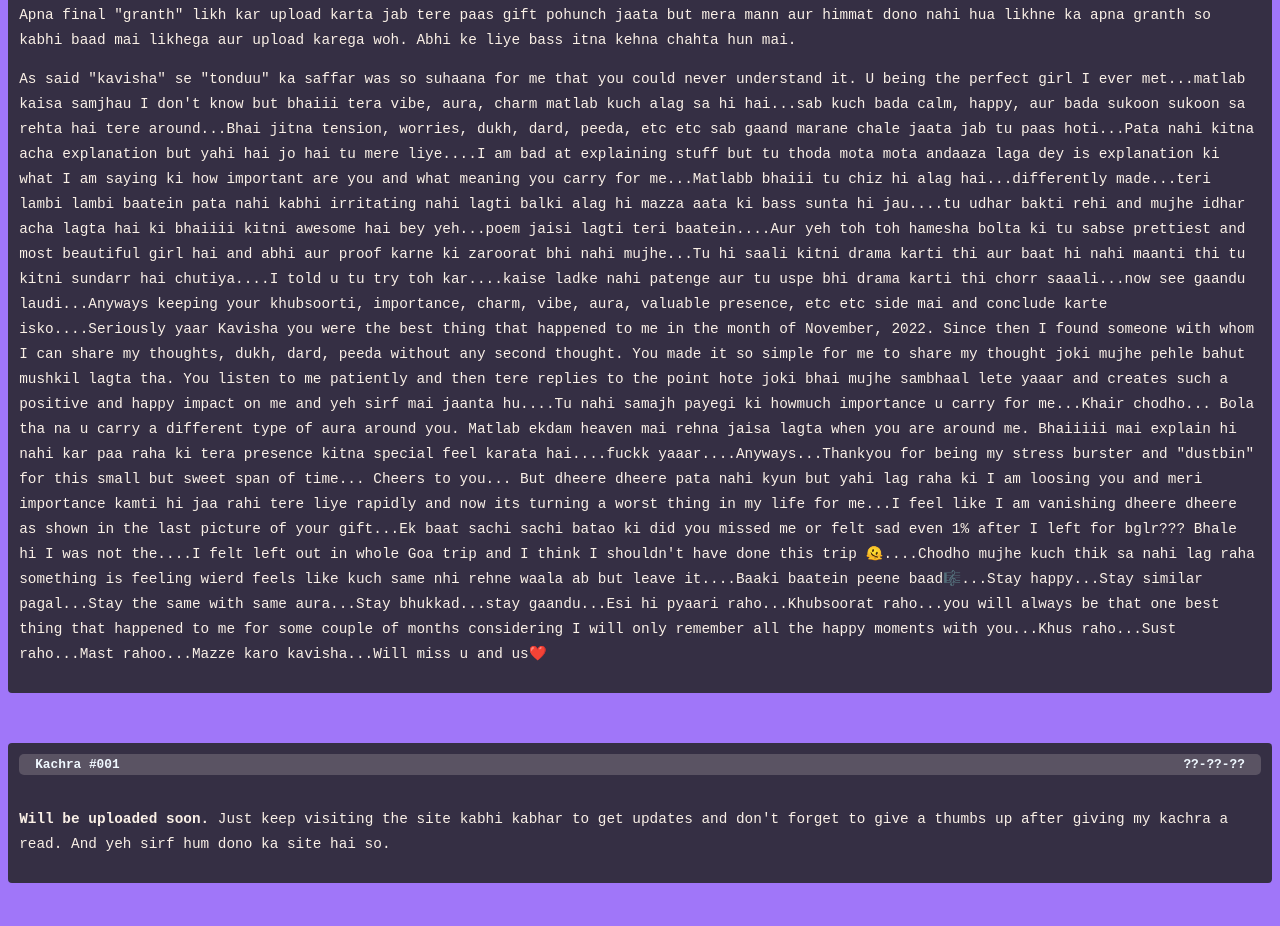
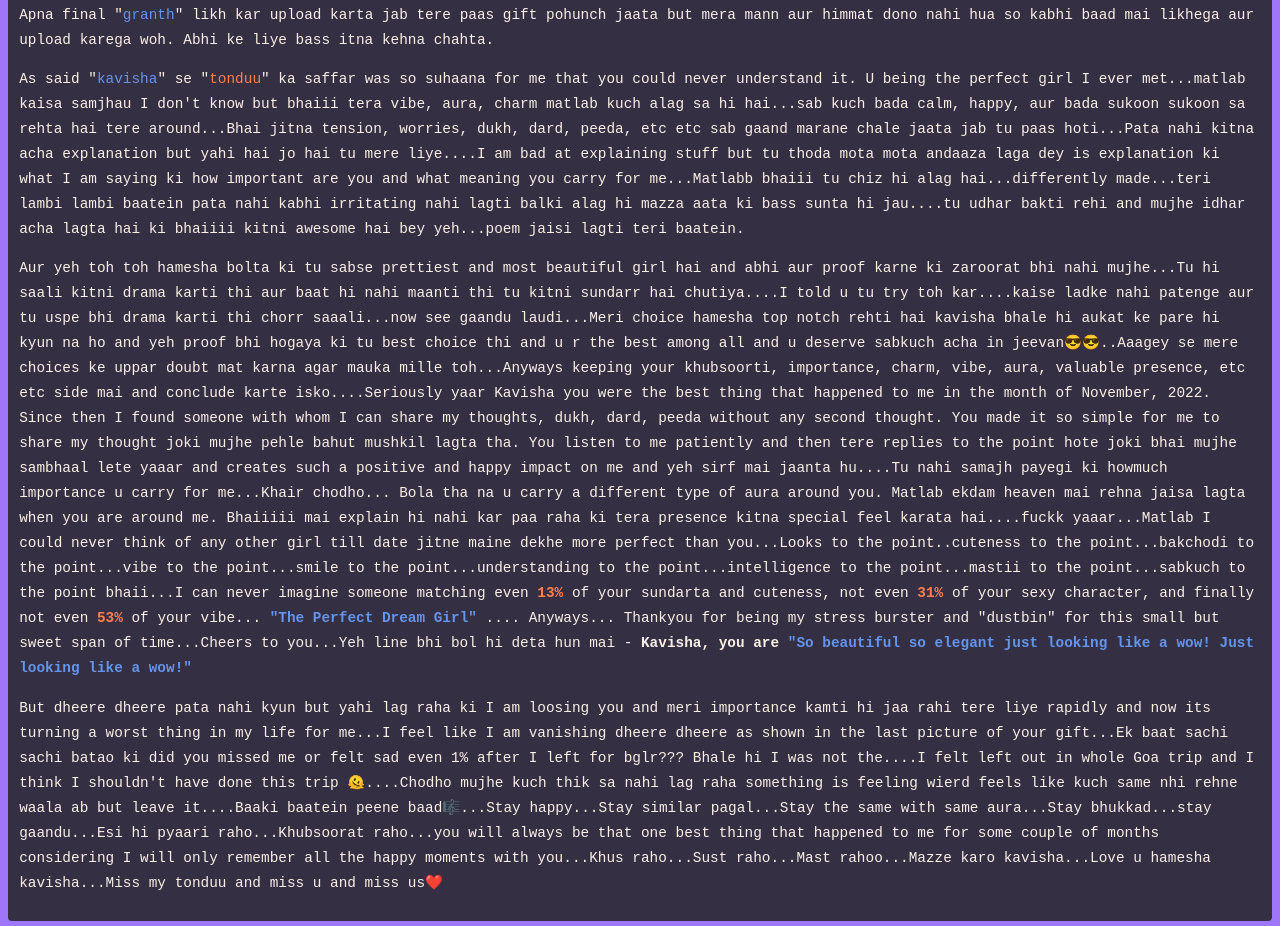
Before and after one commit to kavu-ji/apna, a plain HTML site: page share.html in a window 1280 px wide. Shown: the part 154-1080 px from the top of the page. Drawn offline with Linux system fonts and the light colour scheme; a web font is replaced by a local one.

Commit message:
Update share.html

```diff
--- a/share.html
+++ b/share.html
@@ -56,49 +56,91 @@
         </div>
         <div id="message-body">
           <p>
-            Apna final "granth" likh kar upload karta jab tere paas gift pohunch
-            jaata but mera mann aur himmat dono nahi hua likhne ka apna granth so kabhi baad mai
-            likhega aur upload karega woh. Abhi ke liye bass itna kehna chahta hun mai.
+            Apna final "<span style="color: cornflowerblue">granth</span>" likh
+            kar upload karta jab tere paas gift pohunch jaata but mera mann aur
+            himmat dono nahi hua so kabhi baad mai likhega aur upload karega
+            woh. Abhi ke liye bass itna kehna chahta.
           </p>
           <p>
-            As said "kavisha" se "tonduu" ka saffar was so suhaana for me that
-            you could never understand it. U being the perfect girl I ever
-            met...matlab kaisa samjhau I don't know but bhaiii tera vibe, aura,
-            charm matlab kuch alag sa hi hai...sab kuch bada calm, happy, aur
-            bada sukoon sukoon sa rehta hai tere around...Bhai jitna tension,
-            worries, dukh, dard, peeda, etc etc sab gaand marane chale jaata jab
-            tu paas hoti...Pata nahi kitna acha explanation but yahi hai jo hai
-            tu mere liye....I am bad at explaining stuff but tu thoda mota mota
-            andaaza laga dey is explanation ki what I am saying ki how important
-            are you and what meaning you carry for me...Matlabb bhaiii tu chiz
-            hi alag hai...differently made...teri lambi lambi baatein pata nahi
-            kabhi irritating nahi lagti balki alag hi mazza aata ki bass sunta
-            hi jau....tu udhar bakti rehi and mujhe idhar acha lagta hai ki
-            bhaiiii kitni awesome hai bey yeh...poem jaisi lagti teri
-            baatein....Aur yeh toh toh hamesha bolta ki tu sabse prettiest and
-            most beautiful girl hai and abhi aur proof karne ki zaroorat bhi
-            nahi mujhe...Tu hi saali kitni drama karti thi aur baat hi nahi
-            maanti thi tu kitni sundarr hai chutiya....I told u tu try toh
-            kar....kaise ladke nahi patenge aur tu uspe bhi drama karti thi
-            chorr saaali...now see gaandu laudi...Anyways keeping your
+            As said "<span style="color: cornflowerblue">kavisha</span>" se
+            "<span style="color: coral">tonduu</span>" ka saffar was so suhaana
+            for me that you could never understand it. U being the perfect girl
+            I ever met...matlab kaisa samjhau I don't know but bhaiii tera vibe,
+            aura, charm matlab kuch alag sa hi hai...sab kuch bada calm, happy,
+            aur bada sukoon sukoon sa rehta hai tere around...Bhai jitna
+            tension, worries, dukh, dard, peeda, etc etc sab gaand marane chale
+            jaata jab tu paas hoti...Pata nahi kitna acha explanation but yahi
+            hai jo hai tu mere liye....I am bad at explaining stuff but tu thoda
+            mota mota andaaza laga dey is explanation ki what I am saying ki how
+            important are you and what meaning you carry for me...Matlabb bhaiii
+            tu chiz hi alag hai...differently made...teri lambi lambi baatein
+            pata nahi kabhi irritating nahi lagti balki alag hi mazza aata ki
+            bass sunta hi jau....tu udhar bakti rehi and mujhe idhar acha lagta
+            hai ki bhaiiii kitni awesome hai bey yeh...poem jaisi lagti teri
+            baatein.
+          </p>
+          <p>
+            Aur yeh toh toh hamesha bolta ki tu sabse prettiest and most
+            beautiful girl hai and abhi aur proof karne ki zaroorat bhi nahi
+            mujhe...Tu hi saali kitni drama karti thi aur baat hi nahi maanti
+            thi tu kitni sundarr hai chutiya....I told u tu try toh kar....kaise
+            ladke nahi patenge aur tu uspe bhi drama karti thi chorr
+            saaali...now see gaandu laudi...Meri choice hamesha top notch rehti
+            hai kavisha bhale hi aukat ke pare hi kyun na ho and yeh proof bhi
+            hogaya ki tu best choice thi and u r the best among all and u
+            deserve sabkuch acha in jeevan😎😎..Aaagey se mere choices ke uppar
+            doubt mat karna agar mauka mille toh...Anyways keeping your
             khubsoorti, importance, charm, vibe, aura, valuable presence, etc
             etc side mai and conclude karte isko....Seriously yaar Kavisha you
             were the best thing that happened to me in the month of November,
             2022. Since then I found someone with whom I can share my thoughts,
-            dukh, dard, peeda without any second thought. You made it so simple for
-            me to share my thought joki mujhe pehle bahut mushkil lagta tha. You listen to me patiently and then tere replies to the point hote joki bhai mujhe sambhaal lete yaaar and creates such a positive and happy impact on me and yeh sirf mai jaanta hu....Tu nahi samajh payegi ki howmuch importance u carry for me...Khair chodho...
-            Bola tha na u carry a different type of aura around you. Matlab
-            ekdam heaven mai rehna jaisa lagta when you are around me. Bhaiiiii mai
+            dukh, dard, peeda without any second thought. You made it so simple
+            for me to share my thought joki mujhe pehle bahut mushkil lagta tha.
+            You listen to me patiently and then tere replies to the point hote
+            joki bhai mujhe sambhaal lete yaaar and creates such a positive and
+            happy impact on me and yeh sirf mai jaanta hu....Tu nahi samajh
+            payegi ki howmuch importance u carry for me...Khair chodho... Bola
+            tha na u carry a different type of aura around you. Matlab ekdam
+            heaven mai rehna jaisa lagta when you are around me. Bhaiiiii mai
             explain hi nahi kar paa raha ki tera presence kitna special feel
-            karata hai....fuckk yaaar....Anyways...Thankyou for being my stress
-            burster and "dustbin" for this small but sweet span of time...
-            Cheers to you... But dheere dheere pata nahi kyun but yahi lag raha
-            ki I am loosing you and meri importance kamti hi jaa rahi tere liye
-            rapidly and now its turning a worst thing in my life for me...I feel
-            like I am vanishing dheere dheere as shown in the last picture of
-            your gift...Ek baat sachi sachi batao ki did you missed me or felt sad even 1% after I left for bglr??? Bhale hi I was not the....I felt left out in whole Goa trip and I think I shouldn't have done this trip 🫠....Chodho mujhe kuch thik sa nahi lag raha something is feeling wierd feels like kuch same nhi rehne waala ab but leave it....Baaki baatein peene baad🎼...Stay happy...Stay similar pagal...Stay the same with same aura...Stay
-            bhukkad...stay gaandu...Esi hi pyaari raho...Khubsoorat raho...you will always be that one best thing that happened to me for some couple of months considering I will only remember all the happy moments with you...Khus raho...Sust raho...Mast
-            rahoo...Mazze karo kavisha...Will miss u and us❤️
+            karata hai....fuckk yaaar...Matlab I could never think of any other
+            girl till date jitne maine dekhe more perfect than you...Looks to
+            the point..cuteness to the point...bakchodi to the point...vibe to
+            the point...smile to the point...understanding to the
+            point...intelligence to the point...mastii to the point...sabkuch to
+            the point bhaii...I can never imagine someone matching even
+            <b style="color: coral">13%</b> of your sundarta and cuteness, not
+            even <b style="color: coral">31%</b> of your sexy character, and
+            finally not even <b style="color: coral">53%</b> of your vibe...
+            <b style="color: cornflowerblue">"The Perfect Dream Girl"</b>
+            .... Anyways... Thankyou for being my stress burster and "dustbin"
+            for this small but sweet span of time...Cheers to you...Yeh line bhi
+            bol hi deta hun mai -
+            <b
+              >Kavisha, you are
+              <span style="color: cornflowerblue"
+                >"So beautiful so elegant just looking like a wow! Just looking
+                like a wow!"</span
+              >
+            </b>
+          </p>
+          <p>
+            But dheere dheere pata nahi kyun but yahi lag raha ki I am loosing
+            you and meri importance kamti hi jaa rahi tere liye rapidly and now
+            its turning a worst thing in my life for me...I feel like I am
+            vanishing dheere dheere as shown in the last picture of your
+            gift...Ek baat sachi sachi batao ki did you missed me or felt sad
+            even 1% after I left for bglr??? Bhale hi I was not the....I felt
+            left out in whole Goa trip and I think I shouldn't have done this
+            trip 🫠....Chodho mujhe kuch thik sa nahi lag raha something is
+            feeling wierd feels like kuch same nhi rehne waala ab but leave
+            it....Baaki baatein peene baad🎼...Stay happy...Stay similar
+            pagal...Stay the same with same aura...Stay bhukkad...stay
+            gaandu...Esi hi pyaari raho...Khubsoorat raho...you will always be
+            that one best thing that happened to me for some couple of months
+            considering I will only remember all the happy moments with
+            you...Khus raho...Sust raho...Mast rahoo...Mazze karo kavisha...Love
+            u hamesha kavisha...Miss my tonduu and miss u and miss us❤️
           </p>
         </div>
       </div>
@@ -113,7 +155,8 @@
         <div id="message-body">
           <p>
             <b>Will be uploaded soon.</b> Just keep visiting the site kabhi
-            kabhar to get updates and don't forget to give a thumbs up after giving my kachra a read. And yeh sirf hum dono ka site hai so.
+            kabhar to get updates and don't forget to give a thumbs up after
+            giving my kachra a read. And yeh sirf hum dono ka site hai so.
           </p>
         </div>
       </div>
```
